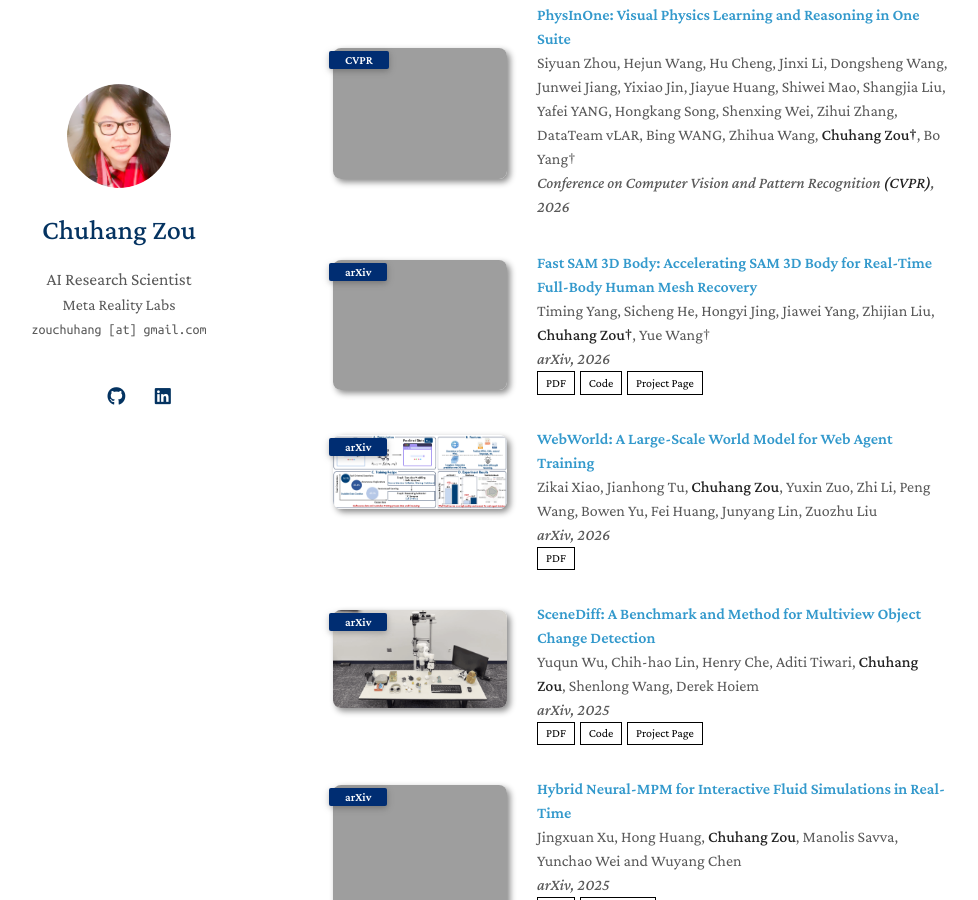
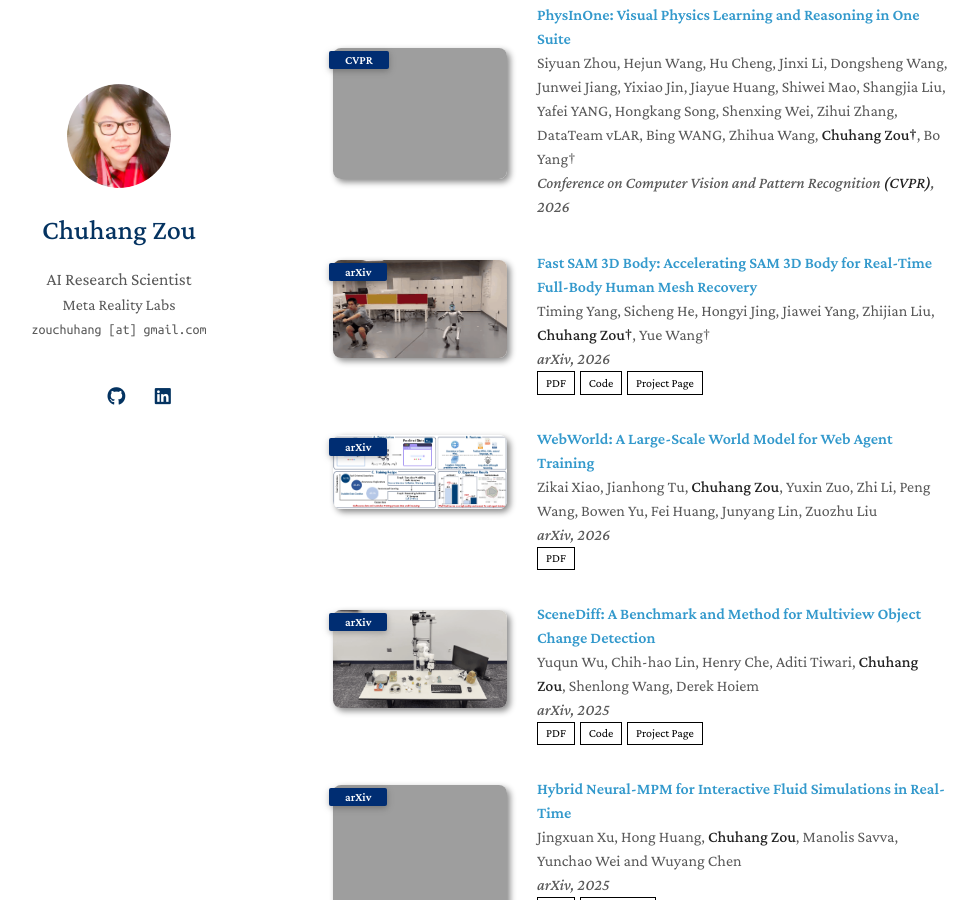
Before and after one commit to zouchuhang/zouchuhang.github.io, a Jekyll site: the page built from index.md, in a window 1280 px wide and 900 px high, scrolled down 1565 px. Shown: the whole window, without its empty margins (157-1135 px from the left). Built offline with Jekyll 4.4.1, drawn with Linux system fonts in a browser that asks for light colours; a style sheet for code colours, icons or effects is not loaded.

Commit message:
Add animated GIF teaser for Fast SAM 3D Body - Stand Up to Half-Kneeling demo

```diff
--- a/_data/publications.yml
+++ b/_data/publications.yml
@@ -23,7 +23,7 @@
     pdf: https://arxiv.org/pdf/2603.15603
     page: https://yangtiming.github.io/Fast-SAM-3D-Body-Page/
     code: https://github.com/yangtiming/Fast-SAM-3D-Body
-    image: https://zouchuhang.github.io/publications/quickview/fastsam3d.png
+    image: https://zouchuhang.github.io/publications/quickview/fastsam3d.gif
 
   - title: "WebWorld: A Large-Scale World Model for Web Agent Training"
     authors: Zikai Xiao, Jianhong Tu, <strong>Chuhang Zou</strong>, Yuxin Zuo, Zhi Li, Peng Wang, Bowen Yu, Fei Huang, Junyang Lin, Zuozhu Liu
```
Also changed, not shown: publications/quickview/fastsam3d.gif (added).
